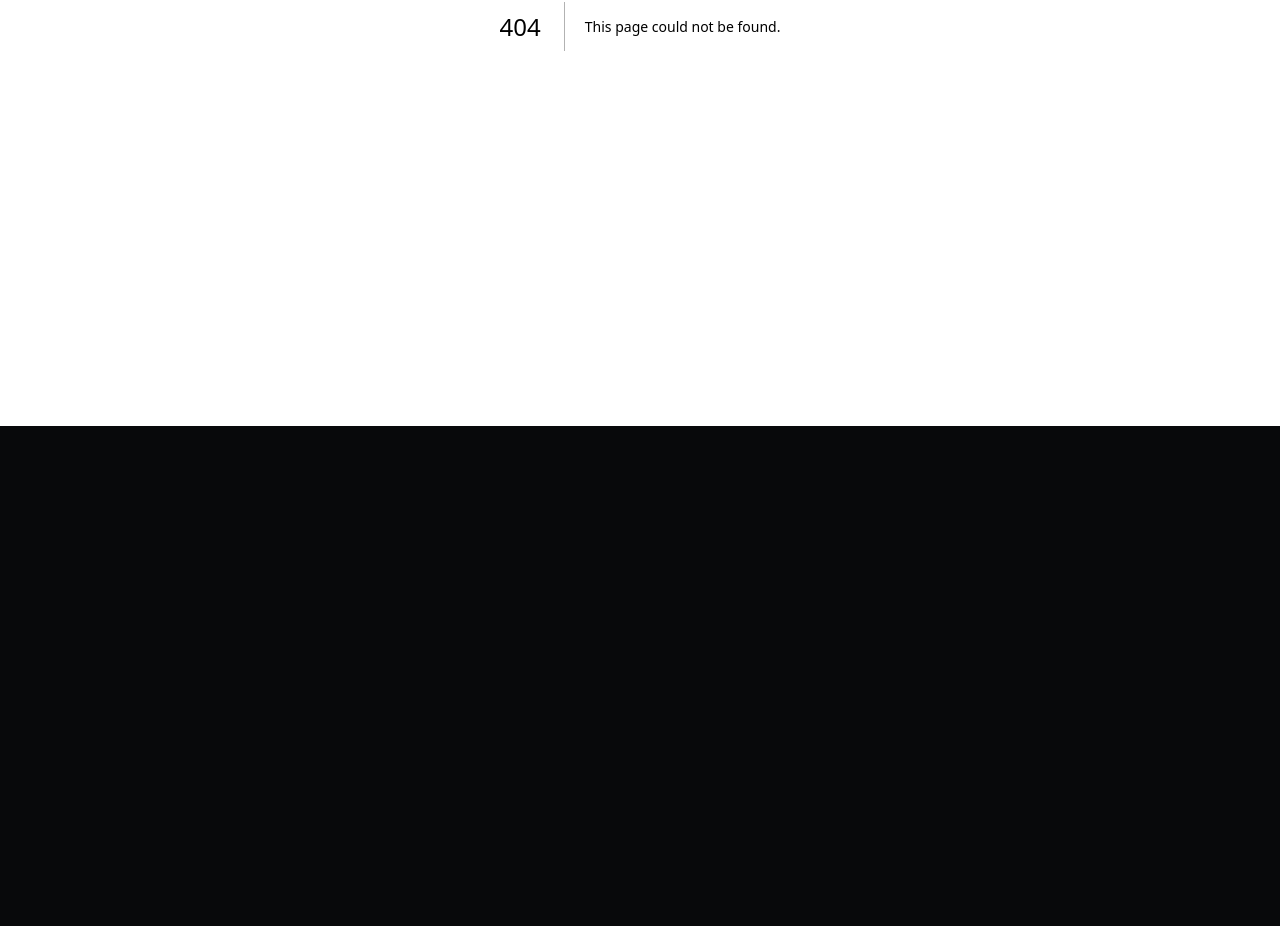
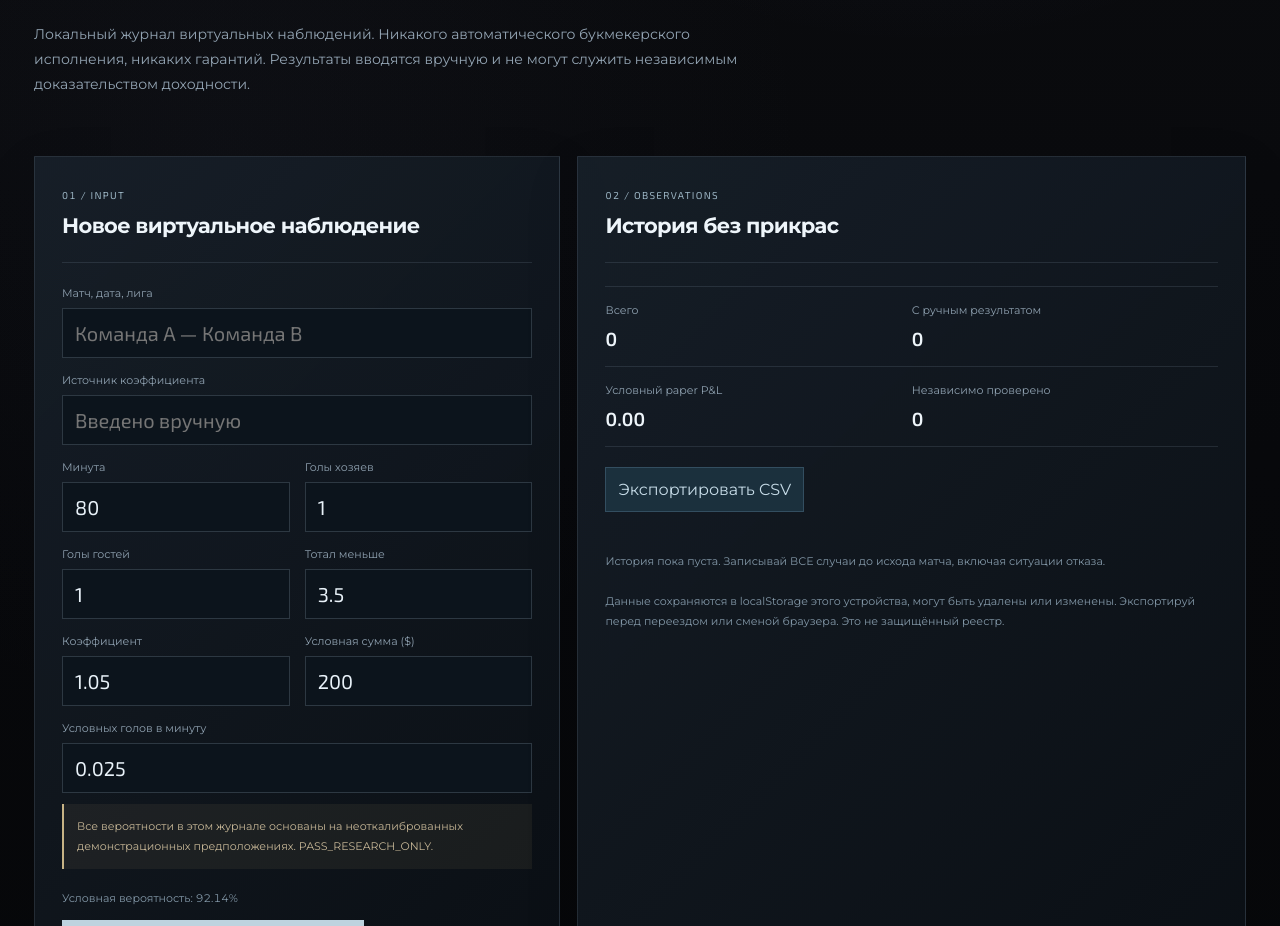
Before and after one commit to margaryanlabs/Vetosport, a Next.js app: page /research/shadow-journal in a window 1280 px wide. Before the commit this address had no page. Shown: the part 374-1300 px from the top of the page. Before the commit the page ends 800 px from the top, so only its background shows below. Built offline with nearby package versions, Linux system fonts and the light colour scheme.

Commit message:
feat: add local paper-only research observation journal with CSV export

```diff
--- /dev/null
+++ b/src/app/research/shadow-journal/page.tsx
@@ -0,0 +1,139 @@
+"use client";
+import { useEffect, useMemo, useState } from "react";
+import { evaluateLateTail, type LateTailInput } from "@/lib/research/late-tail/engine";
+import "../late-tail/late-tail.css";
+
+type Outcome = "PENDING" | "WIN_REPORTED" | "LOSS_REPORTED";
+type Entry = {
+ id:string; observedAt:string; match:string; source:string;
+ input:LateTailInput; modeledChance:number; outcome:Outcome;
+};
+const KEY="veto-zero-s-paper-journal-v1";
+const defaults:LateTailInput={
+ elapsedMinutes:80,scoreHome:1,scoreAway:1,underLine:3.5,
+ decimalOdds:1.05,hypotheticalStake:200,baselineGoalRatePerMinute:0.025,
+};
+const fields: Array<{key:keyof LateTailInput;label:string;step:number}>=[
+ {key:"elapsedMinutes",label:"Минута",step:1},
+ {key:"scoreHome",label:"Голы хозяев",step:1},
+ {key:"scoreAway",label:"Голы гостей",step:1},
+ {key:"underLine",label:"Тотал меньше",step:.5},
+ {key:"decimalOdds",label:"Коэффициент",step:.01},
+ {key:"hypotheticalStake",label:"Условная сумма ($)",step:1},
+ {key:"baselineGoalRatePerMinute",label:"Условных голов в минуту",step:.001},
+];
+const paperPnl=(r:Entry)=>r.outcome==="WIN_REPORTED"?
+ r.input.hypotheticalStake*(r.input.decimalOdds-1):
+ r.outcome==="LOSS_REPORTED"?-r.input.hypotheticalStake:0;
+const escapeCsv=(s:unknown)=>'"'+String(s??"").replace(/"/g,'""')+'"';
+function exportEntries(rows:Entry[]){
+ const cols=["id","created_at","match","source","minute","score_home","score_away","under_line","odds","paper_stake","model_probability","outcome_reported","paper_pnl"];
+ const data=[cols.join(","),...rows.map(r=>[
+  r.id,r.observedAt,r.match,r.source,r.input.elapsedMinutes,r.input.scoreHome,
+  r.input.scoreAway,r.input.underLine,r.input.decimalOdds,r.input.hypotheticalStake,
+  r.modeledChance,r.outcome,paperPnl(r)
+ ].map(escapeCsv).join(","))].join("\r\n");
+ const blob=new Blob(["\uFEFF"+data],{type:"text/csv;charset=utf-8"});
+ const url=URL.createObjectURL(blob);
+ const link=document.createElement("a");
+ link.href=url;link.download="veto-zero-s-paper-journal.csv";link.click();
+ window.setTimeout(()=>URL.revokeObjectURL(url),3000);
+}
+export default function ShadowJournal(){
+ const [ready,setReady]=useState(false);
+ const [entries,setEntries]=useState<Entry[]>([]);
+ const [match,setMatch]=useState("");
+ const [source,setSource]=useState("");
+ const [input,setInput]=useState<LateTailInput>(defaults);
+ const [message,setMessage]=useState("");
+ useEffect(()=>{
+  try{
+   const raw=localStorage.getItem(KEY);
+   if(raw){
+    const decoded:unknown=JSON.parse(raw);
+    if(Array.isArray(decoded))setEntries(decoded.filter(r=>r&&typeof r.id==="string"&&typeof r.match==="string"&&r.input&&typeof r.input.decimalOdds==="number").slice(0,5000));
+   }
+  }catch{setMessage("Предыдущий локальный журнал не прочитан. Возможно, данные браузера повреждены.");}
+  setReady(true);
+ },[]);
+ useEffect(()=>{
+  if(!ready)return;
+  try{localStorage.setItem(KEY,JSON.stringify(entries));}
+  catch{setMessage("Хранилище заполнено, экспортируйте данные в CSV.");}
+ },[entries,ready]);
+ const scenario=useMemo(()=>{
+  try{return{value:evaluateLateTail(input),error:""};}
+  catch(e){return{value:null,error:e instanceof Error?e.message:"Проверьте поля"};}
+ },[input]);
+ const settled=entries.filter(e=>e.outcome!=="PENDING");
+ const pnl=settled.reduce((sum,row)=>sum+paperPnl(row),0);
+ function add(){
+  if(!ready||!scenario.value)return;
+  if(!match.trim()||!source.trim()){
+    setMessage("Нужно заполнить матч и источник коэффициента (можно «ручной ввод»).");return;
+  }
+  const item:Entry={
+   id:crypto.randomUUID(),observedAt:new Date().toISOString(),
+   match:match.trim().slice(0,160),source:source.trim().slice(0,120),
+   input:{...input},modeledChance:scenario.value.probabilityUnder,outcome:"PENDING",
+  };
+  setEntries(old=>[item,...old]);setMatch("");setMessage("PAPER-наблюдение записано, реальная ставка не создавалась.");
+ }
+ function settle(id:string,outcome:Outcome){
+  setEntries(old=>old.map(row=>row.id===id?{...row,outcome}:row));
+ }
+ return <main className="zeroS">
+  <header className="zeroS-nav">
+   <a className="zeroS-logo" href="/">VETO <span>/ SPORT</span></a>
+   <span>ZERO-S / LAB 003 · PERSONAL PAPER JOURNAL</span>
+   <a href="/research/late-tail">← Late Tail</a>
+  </header>
+  <section className="zeroS-intro">
+   <div className="zeroS-label">PAPER JOURNAL <b>NOT VERIFIED · NO REAL BETS</b></div>
+   <h1>Записывай всё.<br/><em>Даже ошибки.</em></h1>
+   <p>Локальный журнал виртуальных наблюдений. Никакого автоматического букмекерского исполнения, никаких гарантий. Результаты вводятся вручную и не могут служить независимым доказательством доходности.</p>
+  </section>
+  <div className="zeroS-grid">
+   <section className="zeroS-card">
+    <div className="zeroS-heading"><small>01 / INPUT</small><h2>Новое виртуальное наблюдение</h2></div>
+    <div className="zeroS-fields">
+     <label style={{gridColumn:"1/-1"}}><span>Матч, дата, лига</span><input type="text" maxLength={160} value={match} onChange={e=>setMatch(e.target.value)} placeholder="Команда A — Команда B"/></label>
+     <label style={{gridColumn:"1/-1"}}><span>Источник коэффициента</span><input type="text" maxLength={120} value={source} onChange={e=>setSource(e.target.value)} placeholder="Введено вручную"/></label>
+     {fields.map(f=><label key={f.key}><span>{f.label}</span><input type="number" step={f.step} value={input[f.key]??""} onChange={e=>setInput(o=>({...o,[f.key]:Number(e.target.value)}))}/></label>)}
+    </div>
+    <p className="zeroS-warning">Все вероятности в этом журнале основаны на неоткалиброванных демонстрационных предположениях. PASS_RESEARCH_ONLY.</p>
+    <p className="zeroS-muted">{scenario.value?"Условная вероятность: "+(scenario.value.probabilityUnder*100).toFixed(2)+"%":scenario.error}</p>
+    <button style={{background:"#bed3df",color:"#0c151a",padding:13,border:0,cursor:"pointer"}} disabled={!scenario.value} type="button" onClick={add}>Добавить в виртуальный журнал</button>
+    {message&&<p role="status" className="zeroS-muted">{message}</p>}
+   </section>
+   <section className="zeroS-card">
+    <div className="zeroS-heading"><small>02 / OBSERVATIONS</small><h2>История без прикрас</h2></div>
+    <div className="zeroS-stats">
+     <div><span>Всего</span><b>{entries.length}</b></div>
+     <div><span>С ручным результатом</span><b>{settled.length}</b></div>
+     <div><span>Условный paper P&amp;L</span><b>{pnl.toFixed(2)}</b></div>
+     <div><span>Независимо проверено</span><b>0</b></div>
+    </div>
+    <button type="button" disabled={!entries.length} onClick={()=>exportEntries(entries)} style={{margin:"20px 0",padding:12,background:"#1b303d",color:"#c7dce8",border:"1px solid #334e60",cursor:"pointer"}}>Экспортировать CSV</button>
+    {!entries.length?<p className="zeroS-muted">История пока пуста. Записывай ВСЕ случаи до исхода матча, включая ситуации отказа.</p>:
+     <div style={{maxHeight:690,overflowY:"auto"}}>
+      {entries.map(e=><article key={e.id} style={{borderTop:"1px solid #293945",padding:"16px 0"}}>
+       <strong style={{fontSize:13}}>{e.match}</strong>
+       <p className="zeroS-muted">{e.observedAt} · {e.input.elapsedMinutes}′ · {e.input.scoreHome}:{e.input.scoreAway} · Under {e.input.underLine} · {e.input.decimalOdds.toFixed(2)}</p>
+       <p className="zeroS-muted">{e.source} · условная вероятность {(e.modeledChance*100).toFixed(2)}%</p>
+       <label style={{display:"flex",flexDirection:"column",gap:8,fontSize:11,color:"#9cb5c3"}}>
+        Результат, введённый пользователем
+        <select value={e.outcome} onChange={x=>settle(e.id,x.target.value as Outcome)} style={{padding:11,background:"#101a23",color:"#e4f0f6",border:"1px solid #304452"}}>
+         <option value="PENDING">Ещё неизвестен</option>
+         <option value="WIN_REPORTED">Under выиграл</option>
+         <option value="LOSS_REPORTED">Under проиграл</option>
+        </select>
+       </label>
+      </article>)}
+     </div>}
+    <p className="zeroS-muted">Данные сохраняются в localStorage этого устройства, могут быть удалены или изменены. Экспортируй перед переездом или сменой браузера. Это не защищённый реестр.</p>
+   </section>
+  </div>
+  <footer className="zeroS-foot">ZERO–S · PAPER ONLY · NEVER AUTO-WAGER</footer>
+ </main>;
+}
```
